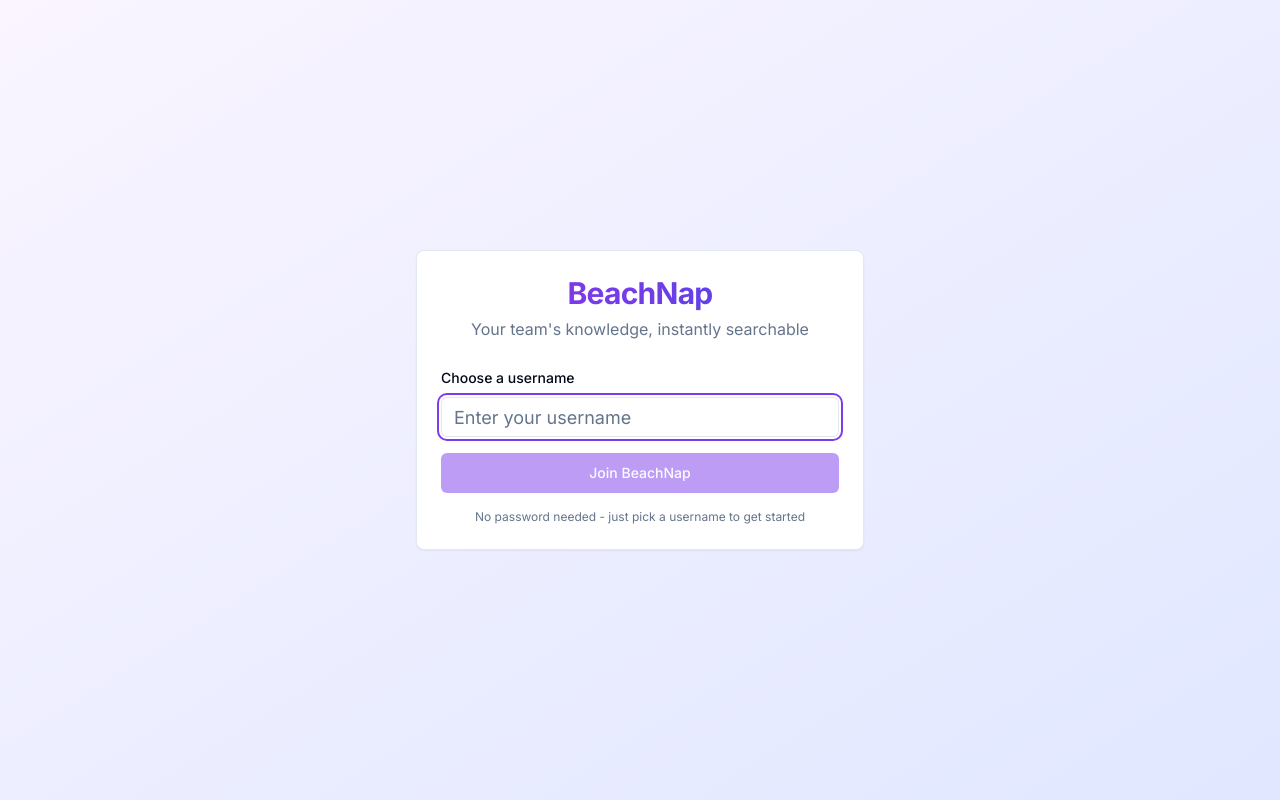
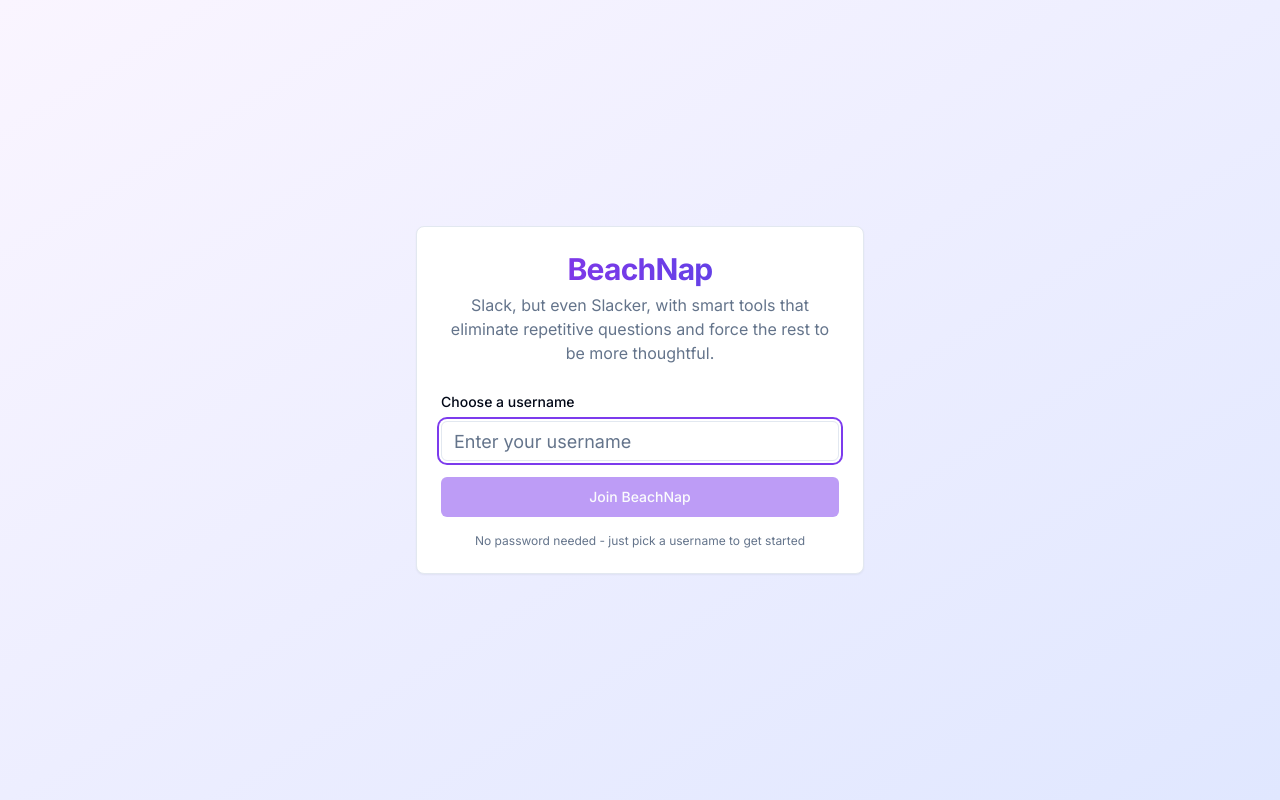
Before and after one commit to MattGaiser/BeachNap, a Next.js app: page / in a window 1280 px wide. Built offline with nearby package versions, Linux system fonts and the light colour scheme.

Commit message:
feat: Update tagline and add submission materials
- Update login page tagline to "Slack, but even Slacker..."
- Add SUBMISSION.txt with plain text summary for hackathon
- Update README with GitHub link, AI credits, and example queries
- Add "Ask anyway" button to knowledge check card

```diff
--- a/app/page.tsx
+++ b/app/page.tsx
@@ -42,7 +42,7 @@ export default function LoginPage() {
             BeachNap
           </CardTitle>
           <CardDescription className="text-base">
-            Your team&apos;s knowledge, instantly searchable
+            Slack, but even Slacker, with smart tools that eliminate repetitive questions and force the rest to be more thoughtful.
           </CardDescription>
         </CardHeader>
         <CardContent>
```
Also changed, not shown: SUBMISSION.txt (added).
